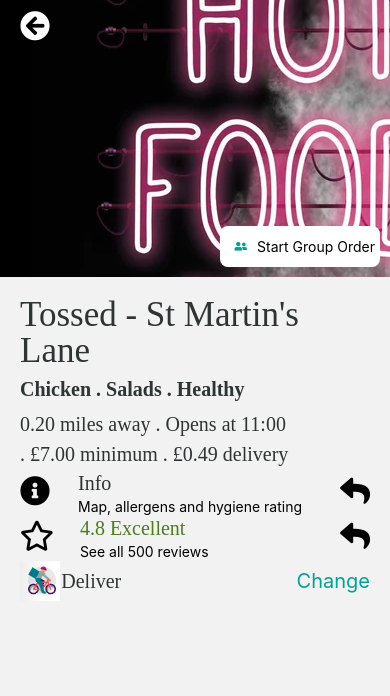
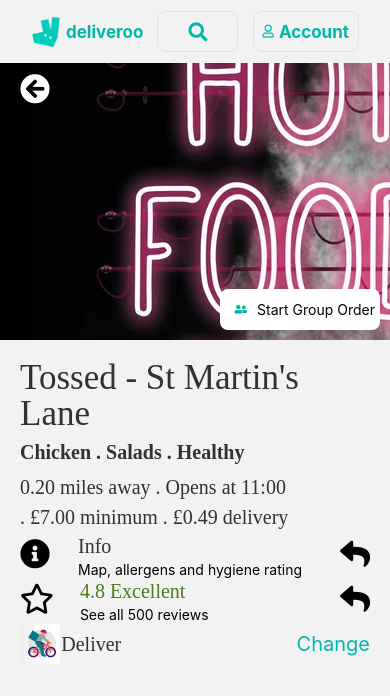
Before and after one commit to mptmadhushan/DeliverooClone, a React Native app: screen /Home in a window 390 px wide. Shown: the top 696 px of the page. Built offline with nearby package versions, Linux system fonts and the light colour scheme.

Commit message:
header component added,theme color change

```diff
--- a/src/components/Header.js
+++ b/src/components/Header.js
@@ -1,13 +1,31 @@
 import React from 'react';
-import { View, Text, StyleSheet } from 'react-native';
-import { COLORS, FONTS } from '../constants/theme';
+import {View, Text, StyleSheet, Image} from 'react-native';
+import {COLORS, FONTS} from '../constants/theme';
+import Icon from 'react-native-vector-icons/FontAwesome5';
 
 const Header = () => {
   return (
     <View style={styles.container}>
       <View style={styles.topBar}>
-        <Text style={styles.logo}>Deliveroo</Text>
-        <Text style={styles.logo}>Account</Text>
+        <View style={styles.logoContainer}>
+          <Image
+            source={require('../../assets/deliveroo.png')} // Use the imported image as the source
+            style={{width: 30, height: 30}}
+          />
+          <Text style={styles.logo}>deliveroo</Text>
+        </View>
+        <View style={styles.sideContainer}>
+          <Icon
+            name="search"
+            color={COLORS.primary}
+            style={{marginHorizontal: 21}}
+            size={19}
+          />
+        </View>
+        <View style={[styles.sideContainer]}>
+          <Icon name="user" color={COLORS.primary} size={13} />
+          <Text style={styles.logo}>Account</Text>
+        </View>
       </View>
     </View>
   );
@@ -17,20 +35,31 @@
   container: {
     flex: 1,
     alignItems: 'center',
-    backgroundColor: COLORS.white,
+    padding: 11,
   },
   logo: {
-    fontSize: 24,
+    fontSize: 17,
     fontWeight: 'bold',
+    marginLeft: 5,
     color: COLORS.primary,
-    fontFamily: FONTS.logoFont,
   },
   topBar: {
     width: '100%',
     flexDirection: 'row',
     justifyContent: 'space-between',
     paddingHorizontal: 20,
-    marginTop: 20,
+  },
+  logoContainer: {
+    flexDirection: 'row',
+    alignItems: 'center',
+  },
+  sideContainer: {
+    flexDirection: 'row',
+    alignItems: 'center',
+    borderWidth: 1,
+    borderColor: '#1111',
+    padding: 9,
+    borderRadius: 9,
   },
 });
 
--- a/src/constants/theme.js
+++ b/src/constants/theme.js
@@ -3,7 +3,7 @@
 
 export const COLORS = {
 
-  primary: '#00a396',
+  primary: '#00b8a9',
   secondary: '#4d7c1b',
   third: '#e67400',
 
--- a/src/screens/Home.js
+++ b/src/screens/Home.js
@@ -3,10 +3,12 @@
 import HeaderComponent from '../components/Header';
 import {SIZES, COLORS, FONTS} from '../constants/theme';
 import Banner from '../components/Banner.tsx';
+import Header from '../components/Header';
 import RestaurantInfo from '../components/RestaurantInfo';
 function Home() {
   return (
     <ScrollView>
+      <Header/>
       <Banner
         source={require('../../assets/banner.webp')}
         iconTopLeftName="arrow-circle-left"
```
Also changed, not shown: assets/deliveroo.png (added).
